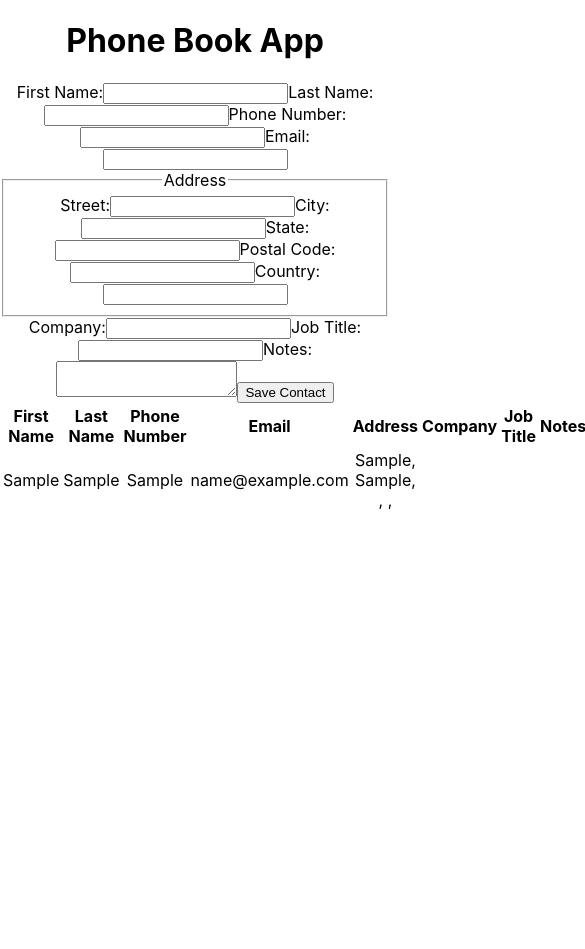
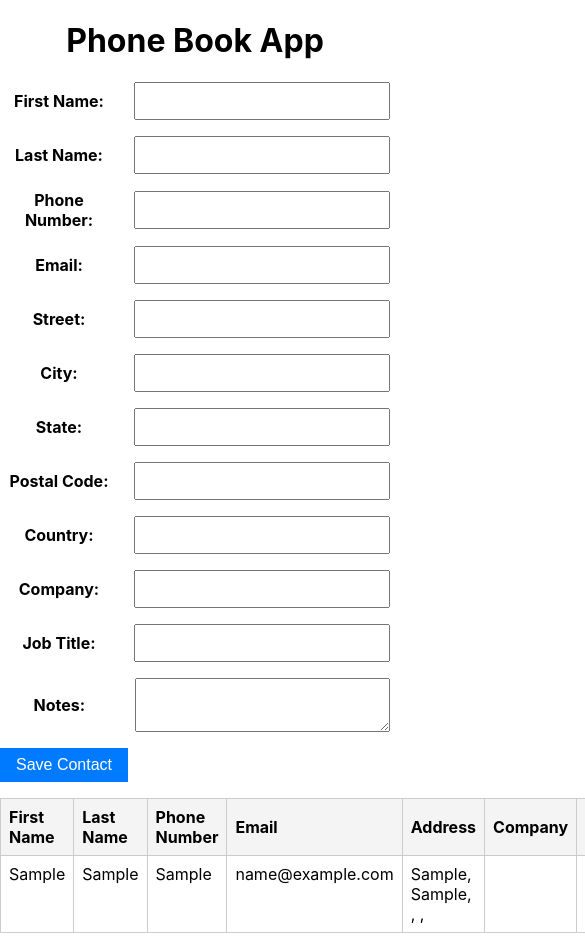
Before and after one commit to elastic/phone-book-app, a React (Create React App) app: page / in a window 390 px wide. Both pictures are taken after typing "Sample", "Sample", "Sample", "name@example.com", "Sample", "Sample" into the empty fields and a click on the button "Save Contact". Shown: the top 949 px of the page, 585 px wide, since content can reach past the window. Before the commit the page ends 844 px from the top, so only its background shows below. Built offline with nearby package versions, Linux system fonts and the light colour scheme.

Commit message:
Add content to phone book app

```diff
--- /dev/null
+++ b/src/components/ContactForm.css
@@ -0,0 +1,45 @@
+/* src/components/ContactForm.css */
+.contact-form {
+  display: flex;
+  flex-direction: column;
+  gap: 1rem;
+  max-width: 600px;
+  margin: 0 auto;
+}
+
+.form-row {
+  display: flex;
+  justify-content: space-between;
+  align-items: center;
+}
+
+.form-row label {
+  margin-right: 1rem;
+  font-weight: bold;
+  flex: 1;
+}
+
+.form-row input,
+.form-row textarea {
+  flex: 2;
+  padding: 0.5rem;
+  font-size: 1rem;
+}
+
+textarea {
+  resize: vertical;
+}
+
+.contact-form button {
+  padding: 0.5rem 1rem;
+  font-size: 1rem;
+  background-color: #007bff;
+  color: white;
+  border: none;
+  cursor: pointer;
+  align-self: start;
+}
+
+.contact-form button:hover {
+  background-color: #0056b3;
+}
--- a/src/components/ContactForm.js
+++ b/src/components/ContactForm.js
@@ -1,5 +1,6 @@
 // src/components/ContactForm.js
 import React, { useState, useEffect } from "react";
+import "./ContactForm.css";
 
 const ContactForm = ({ onSave, contactToEdit }) => {
   const [contact, setContact] = useState({
@@ -7,13 +8,11 @@ const ContactForm = ({ onSave, contactToEdit }) => {
     lastName: "",
     phoneNumber: "",
     email: "",
-    address: {
     street: "",
     city: "",
     state: "",
     postalCode: "",
     country: "",
-    },
     company: "",
     jobTitle: "",
     notes: "",
@@ -33,17 +32,6 @@ const ContactForm = ({ onSave, contactToEdit }) => {
     }));
   };
 
-  const handleAddressChange = (e) => {
-    const { name, value } = e.target;
-    setContact((prevContact) => ({
-      ...prevContact,
-      address: {
-        ...prevContact.address,
-        [name]: value,
-      },
-    }));
-  };
-
   const handleSubmit = (e) => {
     e.preventDefault();
     onSave(contact);
@@ -52,13 +40,11 @@ const ContactForm = ({ onSave, contactToEdit }) => {
       lastName: "",
       phoneNumber: "",
       email: "",
-      address: {
       street: "",
       city: "",
       state: "",
       postalCode: "",
       country: "",
-      },
       company: "",
       jobTitle: "",
       notes: "",
@@ -66,117 +52,114 @@ const ContactForm = ({ onSave, contactToEdit }) => {
   };
 
   return (
-    <form onSubmit={handleSubmit}>
-      <label>
-        First Name:
+    <form onSubmit={handleSubmit} className="contact-form">
+      <div className="form-row">
+        <label>First Name:</label>
         <input
           type="text"
           name="firstName"
           value={contact.firstName}
           onChange={handleChange}
         />
-      </label>
-      <label>
-        Last Name:
+      </div>
+      <div className="form-row">
+        <label>Last Name:</label>
         <input
           type="text"
           name="lastName"
           value={contact.lastName}
           onChange={handleChange}
         />
-      </label>
-      <label>
-        Phone Number:
+      </div>
+      <div className="form-row">
+        <label>Phone Number:</label>
         <input
           type="text"
           name="phoneNumber"
           value={contact.phoneNumber}
           onChange={handleChange}
         />
-      </label>
-      <label>
-        Email:
+      </div>
+      <div className="form-row">
+        <label>Email:</label>
         <input
           type="email"
           name="email"
           value={contact.email}
           onChange={handleChange}
         />
-      </label>
-      <fieldset>
-        <legend>Address</legend>
-        <label>
-          Street:
+      </div>
+      <div className="form-row">
+        <label>Street:</label>
         <input
           type="text"
           name="street"
-            value={contact.address.street}
-            onChange={handleAddressChange}
+          value={contact.street}
+          onChange={handleChange}
         />
-        </label>
-        <label>
-          City:
+      </div>
+      <div className="form-row">
+        <label>City:</label>
         <input
           type="text"
           name="city"
-            value={contact.address.city}
-            onChange={handleAddressChange}
+          value={contact.city}
+          onChange={handleChange}
         />
-        </label>
-        <label>
-          State:
+      </div>
+      <div className="form-row">
+        <label>State:</label>
         <input
           type="text"
           name="state"
-            value={contact.address.state}
-            onChange={handleAddressChange}
+          value={contact.state}
+          onChange={handleChange}
         />
-        </label>
-        <label>
-          Postal Code:
+      </div>
+      <div className="form-row">
+        <label>Postal Code:</label>
         <input
           type="text"
           name="postalCode"
-            value={contact.address.postalCode}
-            onChange={handleAddressChange}
+          value={contact.postalCode}
+          onChange={handleChange}
         />
-        </label>
-        <label>
-          Country:
+      </div>
+      <div className="form-row">
+        <label>Country:</label>
         <input
           type="text"
           name="country"
-            value={contact.address.country}
-            onChange={handleAddressChange}
+          value={contact.country}
+          onChange={handleChange}
         />
-        </label>
-      </fieldset>
-      <label>
-        Company:
+      </div>
+      <div className="form-row">
+        <label>Company:</label>
         <input
           type="text"
           name="company"
           value={contact.company}
           onChange={handleChange}
         />
-      </label>
-      <label>
-        Job Title:
+      </div>
+      <div className="form-row">
+        <label>Job Title:</label>
         <input
           type="text"
           name="jobTitle"
           value={contact.jobTitle}
           onChange={handleChange}
         />
-      </label>
-      <label>
-        Notes:
+      </div>
+      <div className="form-row">
+        <label>Notes:</label>
         <textarea
           name="notes"
           value={contact.notes}
           onChange={handleChange}
         ></textarea>
-      </label>
+      </div>
       <button type="submit">Save Contact</button>
     </form>
   );
--- /dev/null
+++ b/src/components/ContactList.css
@@ -0,0 +1,29 @@
+/* src/components/ContactList.css */
+.contact-table {
+  width: 100%;
+  border-collapse: collapse;
+  margin: 1rem 0;
+}
+
+.contact-table th,
+.contact-table td {
+  border: 1px solid #ccc;
+  padding: 0.5rem;
+  text-align: left;
+}
+
+.contact-table th {
+  background-color: #f4f4f4;
+}
+
+.contact-table td {
+  vertical-align: top;
+}
+
+.contact-table button {
+  margin-right: 0.5rem;
+  padding: 0.25rem 0.5rem;
+  font-size: 0.9rem;
+  background-color: #007bff;
+  color: white;
+}
--- a/src/components/ContactList.js
+++ b/src/components/ContactList.js
@@ -1,5 +1,6 @@
 // src/components/ContactList.js
 import React from "react";
+import "./ContactList.css";
 
 const ContactList = ({ contacts, onDelete, onEdit }) => {
   return (
@@ -7,7 +8,7 @@ const ContactList = ({ contacts, onDelete, onEdit }) => {
       {contacts.length === 0 ? (
         <p>No contacts available.</p>
       ) : (
-        <table>
+        <table className="contact-table">
           <thead>
             <tr>
               <th>First Name</th>
@@ -29,9 +30,8 @@ const ContactList = ({ contacts, onDelete, onEdit }) => {
                 <td>{contact.phoneNumber}</td>
                 <td>{contact.email}</td>
                 <td>
-                  {contact.address.street}, {contact.address.city},{" "}
-                  {contact.address.state}, {contact.address.postalCode},{" "}
-                  {contact.address.country}
+                  {contact.street}, {contact.city}, {contact.state},{" "}
+                  {contact.postalCode}, {contact.country}
                 </td>
                 <td>{contact.company}</td>
                 <td>{contact.jobTitle}</td>
```
Lines whose indentation alone changed are shown as unchanged.
